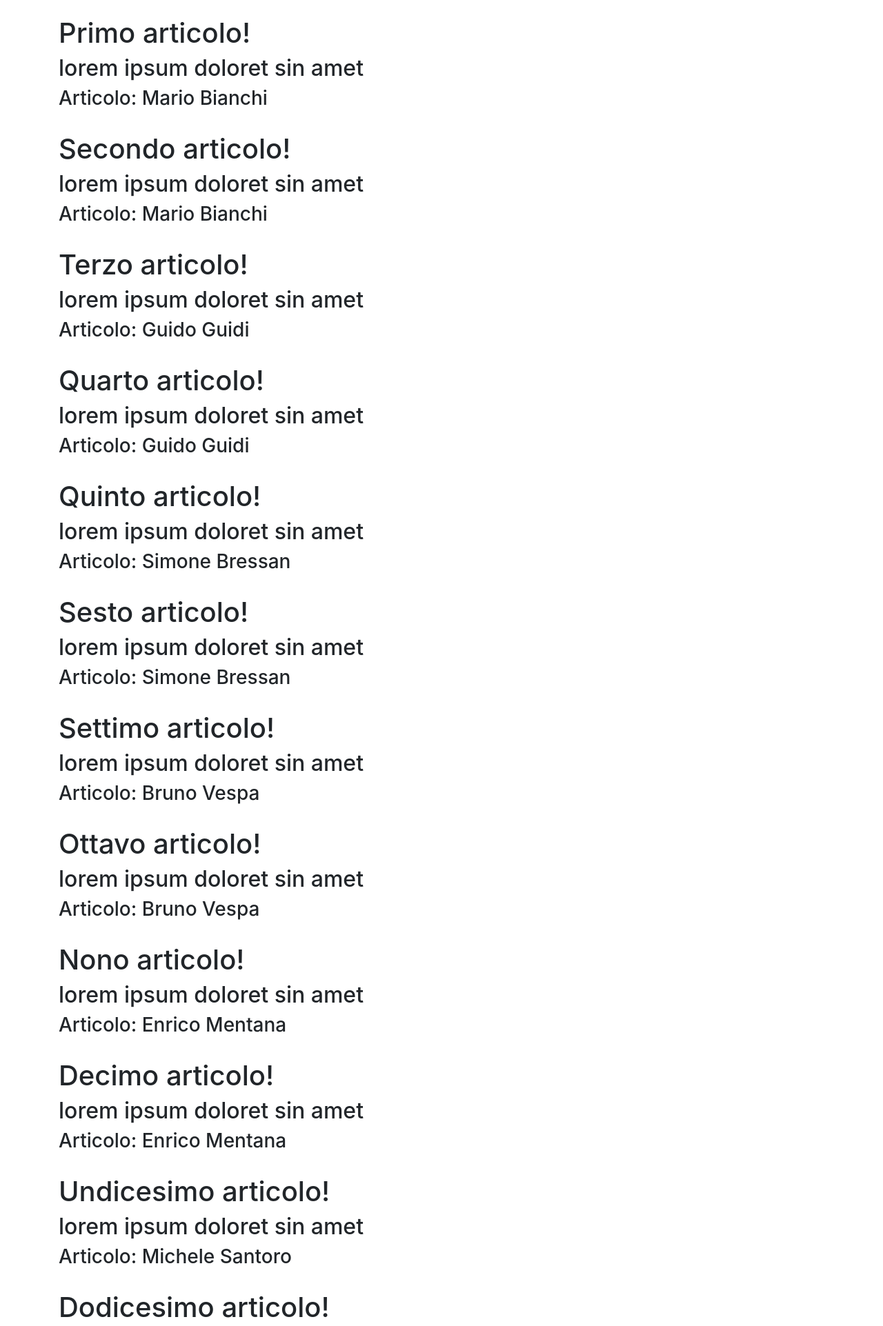
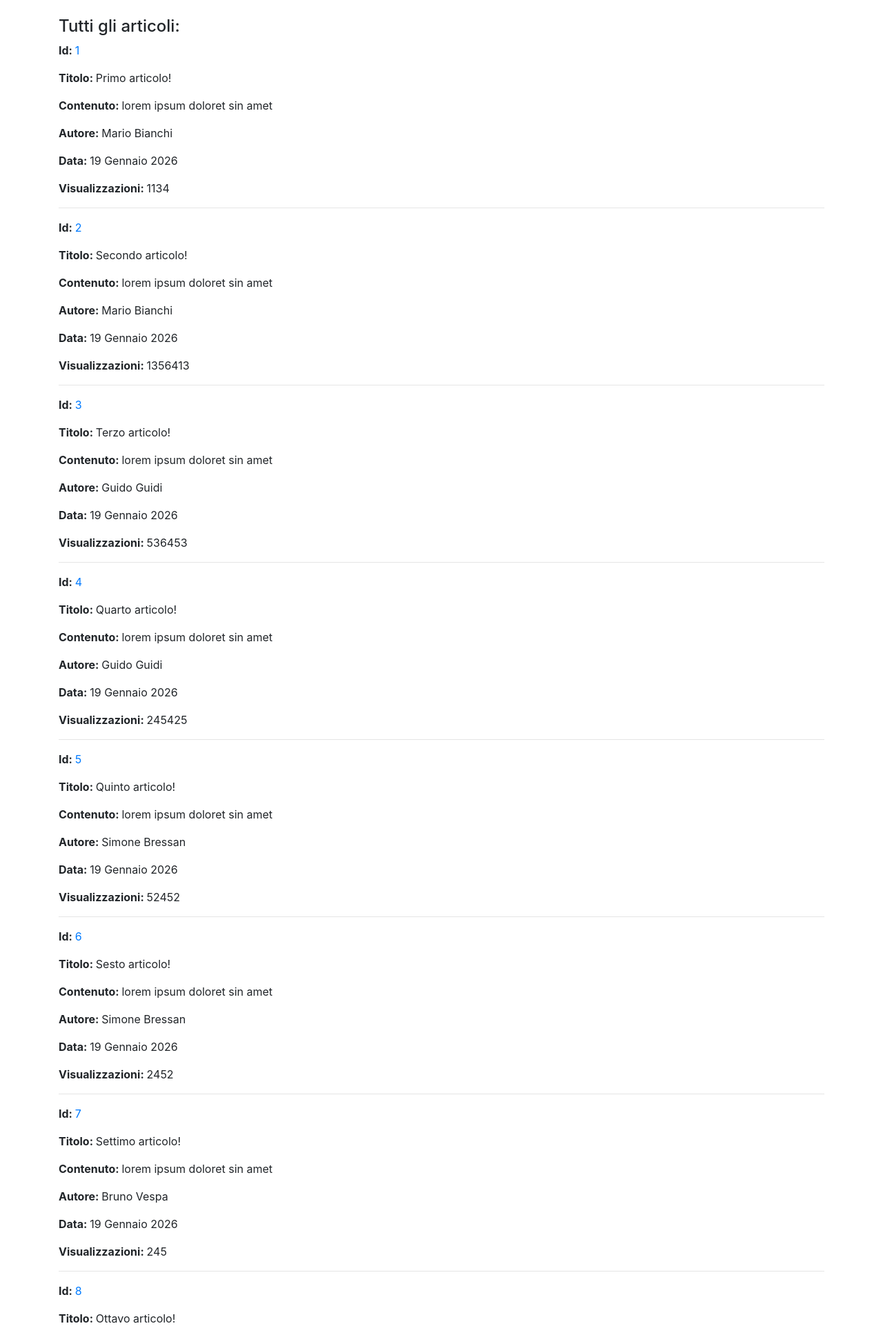
Before and after one commit to LilBresss/primo_progetto, a Django app: page /news/lista_articoli in a window 1280 px wide. Shown: the part 56-1979 px from the top of the page at 69% size. Run offline with Django 5.2, Linux system fonts and the light colour scheme; data comes from the database, SQL or seed files in the repository; both versions use the stored data as it was after the commit.

Commit message:
Passo 17 : Creazione App News

```diff
--- a/news/templates/index_news.html
+++ b/news/templates/index_news.html
@@ -2,9 +2,10 @@
 
 {%block title%} {{ block.super }} | Index News{%endblock title%}
 {%block content%}
-    <h1>Index</h1>
+    <h1>Index news</h1>
     <ol>
         <li><a href="{% url 'index_generale'%}">Index generale</a></li>
         <li><a href="{% url 'news:homeview'%}">Home</a></li>
+        <li><a href="{% url 'news:lista_articoli'%}">Lista articoli</a></li>
     </ol>
 {%endblock content%}
--- a/news/templates/lista_articoli.html
+++ /dev/null
@@ -1,12 +0,0 @@
-{% extends "base.html" %}
-
-{% block title %} | Lista articoli{% endblock title %}
-
-{% block content %}
-    {% for articolo in articoli %}
-        <h1>{{ articolo.titolo }} </h1>
-        <h2>{{ articolo.contenuto }} </h2>
-        <h3>Articolo: {{ articolo.giornalista }} </h3>
-        <br>
-    {% endfor %}
-{% endblock content %}
--- /dev/null
+++ b/news/templates/news/lista_articoli.html
@@ -0,0 +1,16 @@
+{% extends "base.html" %}
+
+{% block title %} {{ block.super }} | Lista articoli{% endblock title %}
+
+{% block content %}
+    <h4>{{ titolo }}:</h4>
+    {% for articolo in articoli %}
+        <p><strong>Id: </strong><a href="./articoli/{{ articolo.pk }}">{{ articolo.pk }}</a></p>
+        <p><strong>Titolo: </strong>{{ articolo.titolo }}</p>
+        <p><strong>Contenuto: </strong>{{ articolo.contenuto }}</p>
+        <p><strong>Autore: </strong>{{ articolo.giornalista }}</p>
+        <p><strong>Data: </strong>{{ articolo.data }}</p>
+        <p><strong>Visualizzazioni: </strong>{{ articolo.visualizzazioni }}</p>
+        <hr>
+    {% endfor %}
+{% endblock content %}
--- a/news/urls.py
+++ b/news/urls.py
@@ -1,10 +1,12 @@
 from django.urls import path
-from .views import home, articoloDetailView, listaArticoli
+from .views import home, articoloDetailView, listaArticoli, index
 
 app_name="news"
 urlpatterns = [
-    path('news', home, name='homeview'),
+    path('news', index, name='index'),
+    path('news/homeview', home, name='homeview'),
     path("news/articoli/<int:pk>", articoloDetailView, name="articoli_detail"),
     path("news/lista_articoli/<int:pk>", listaArticoli, name="lista_articoli_giornalista"),
-    path("news/lista_articoli", listaArticoli, name="lista_articoli")
+    path("news/lista_articoli", listaArticoli, name="lista_articoli"),
+
 ]
--- a/news/views.py
+++ b/news/views.py
@@ -3,7 +3,7 @@ from .models import Articolo, Giornalista
 
 # Create your views here.
 def index(request):
-    return render(request,"index.html")
+    return render(request,"index_news.html")
 
 def home(request):
     articoli = Articolo.objects.all()
@@ -12,21 +12,27 @@ def home(request):
         "articoli":articoli, "giornalisti":giornalisti
     }
     print(context)
-    return render(request, "home.html", context)
+    return render(request, "news/home.html", context)
 
 def articoloDetailView(request, pk):
     articolo = get_object_or_404(Articolo, pk=pk)
     context = {
         "articolo": articolo
     }
-    return render(request, "articolo_detail.html", context)
+    return render(request, "news/articolo_detail.html", context)
 
 def listaArticoli(request, pk=None):
     if(pk==None):
         articoli = Articolo.objects.all()
+        titolo = "Tutti gli articoli"
     else:
         articoli = Articolo.objects.filter(giornalista_id=pk)
+        giornalista = Giornalista.objects.get(id=pk)
+        titolo = f"Articoli di {giornalista.nome} {giornalista.cognome}"
+
     context = {
+        'titolo': titolo,
         'articoli': articoli
     }
-    return render(request, 'lista_articoli.html', context)
+
+    return render(request, 'news/lista_articoli.html', context)
--- a/templates/base.html
+++ b/templates/base.html
@@ -54,7 +54,9 @@
           <li class="nav-item dropdown">
             <a class="nav-link dropdown-toggle" href="{% url 'news:homeview'%}" id="navbarDropdown" role="button" data-toggle="dropdown" aria-haspopup="true" aria-expanded="false">News</a>
             <div class="dropdown-menu" aria-labelledby="navbarDropdown">
+              <a class="dropdown-item" href="{%url 'news:index'%}">Index news</a>
               <a class="dropdown-item" href="{%url 'news:homeview'%}">Home</a>
+              <a class="dropdown-item" href="{%url 'news:lista_articoli'%}">Lista articoli</a>
 
             </div>
           </li>
--- a/templates/index_generale.html
+++ b/templates/index_generale.html
@@ -8,6 +8,6 @@
         <li><a href="{% url 'prima_app:index_prima_app'%}">Index prima app</a></li>
         <li><a href="{% url 'seconda_app:index_seconda_app'%}">Index seconda app</a></li>
         <li><a href="{% url 'prova_pratica_0:index'%}">Index prova pratica</a></li>
-        <li><a href="{% url 'news:homeview'%}">Home news</a></li>
+        <li><a href="{% url 'news:index'%}">Index news</a></li>
     </ol>
 {%endblock content%}
```
Also changed, not shown: news/templates/articolo_detail.html (deleted, +0 -9 lines), news/templates/home.html (deleted, +0 -18 lines), news/templates/news/articolo_detail.html (added, +13 -0 lines), news/templates/news/home.html (added, +24 -0 lines), db.sqlite3.
